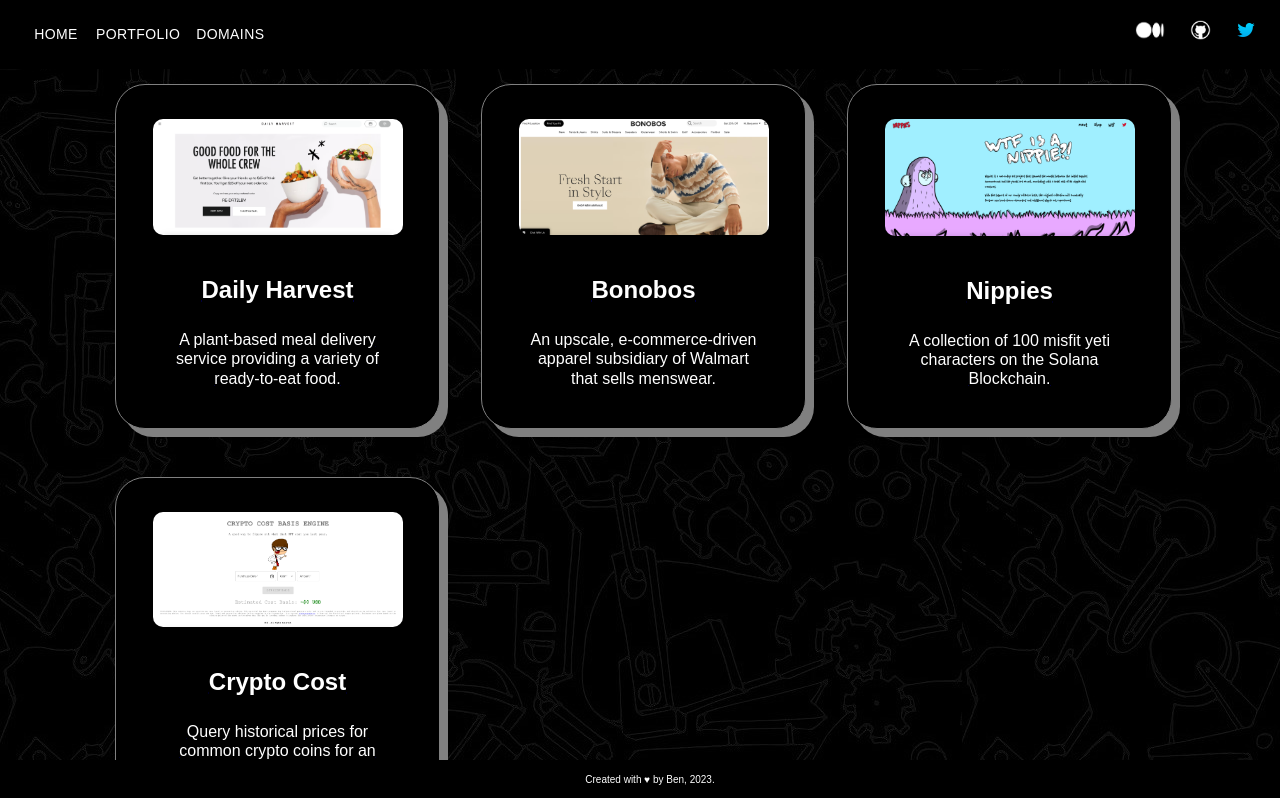
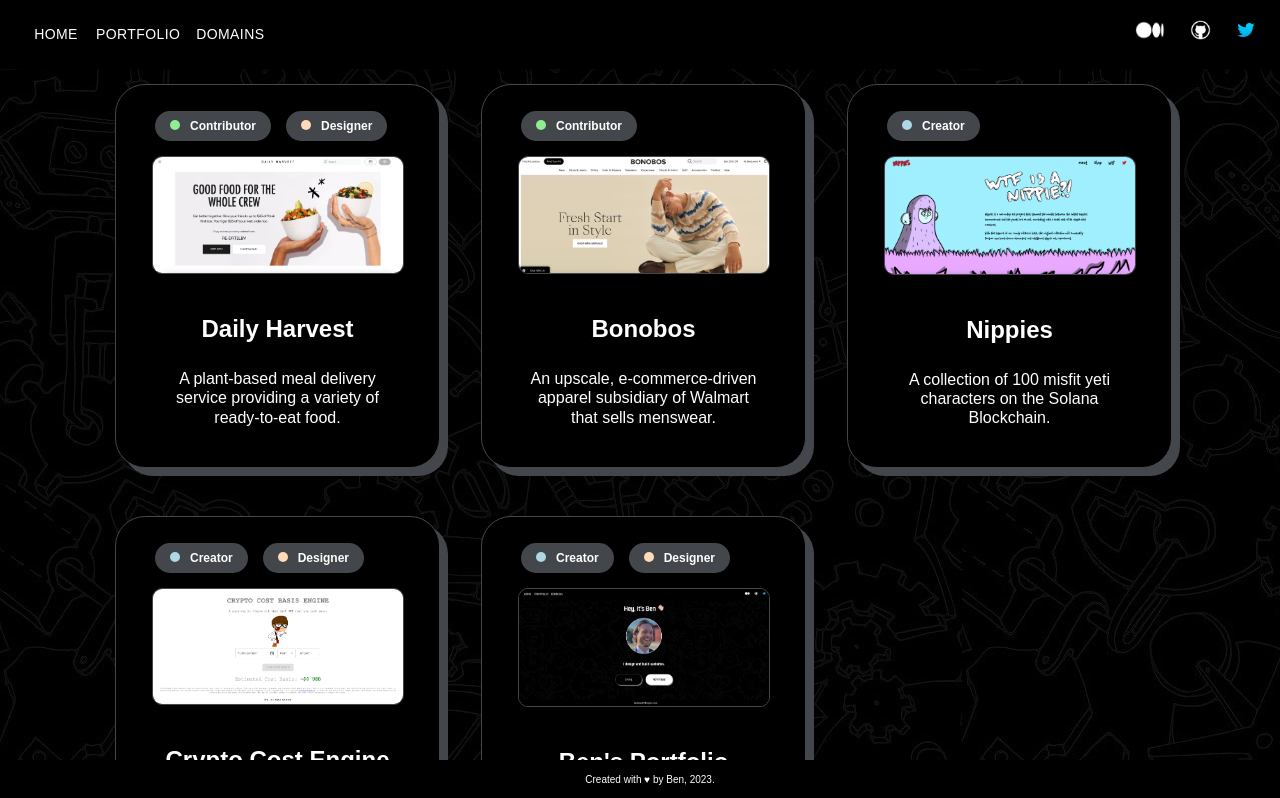
Before and after one commit to benhurley/website-upgrade, a React (Create React App) app: page /portfolio in a window 1280 px wide. Shown: the top 798 px of the page. Built offline with nearby package versions, Linux system fonts and the light colour scheme; a web font is replaced by a local one.

Commit message:
add detail badges to my portfolio cards

```diff
--- /dev/null
+++ b/src/components/Badge/index.tsx
@@ -0,0 +1,53 @@
+import styled from 'styled-components';
+
+type BadgeProps = {
+    text: string,
+}
+const Container = styled.div`
+display: table-cell;
+padding-left: 15px;
+`
+
+const BadgeWrapper = styled.div`
+display: inline-flex;
+align-items: center;
+`
+
+const StyledBadge = styled.div`
+background-color: #43464B;
+color: white;
+font-size: 12px;
+font-weight: bold;
+padding: 3px 15px;
+border-radius: 20px;
+text-decoration: none;
+margin: -5px 0px 5px 0px;
+`
+
+const Circle = styled.div`
+display: inline-block;
+width: 10px;
+height: 10px;
+border-radius: 50%;
+background-color: ${props => props.color};
+margin-right: 10px;
+text-decoration: none;
+`
+
+const Text = styled.span`
+display: inline-block;
+`
+
+export const Badge = ({ text }: BadgeProps) => {
+    const badgeColor = text.includes("Contributor") ? "#90ee90" : text === "Creator" ? "#add8e6" : "#ffdab9";
+    return (
+        <Container>
+            <BadgeWrapper>
+                <StyledBadge>
+                    <Circle color={badgeColor} />
+                    <Text>{text}</Text>
+                </StyledBadge>
+            </BadgeWrapper>
+        </Container>
+    )
+}
--- a/src/components/Buttons/PrimaryButton/index.tsx
+++ b/src/components/Buttons/PrimaryButton/index.tsx
@@ -11,5 +11,5 @@
 font-size: 14px;
 font-family: 'Kdam Thmor Pro', sans-serif;
 cursor: pointer;
-box-shadow: 4px 4px gray;
+box-shadow: 4px 4px #43464B;
 `
--- a/src/components/Buttons/PrimaryLinkButton/index.tsx
+++ b/src/components/Buttons/PrimaryLinkButton/index.tsx
@@ -9,7 +9,7 @@
 font-size: 14px;
 cursor: pointer;
 background: #000000;
-border: 1px solid gray;
-box-shadow: 4px 4px gray;
+border: 1px solid #43464B;
+box-shadow: 4px 4px #43464B;
 border-radius: 100px;
 `
--- a/src/components/Buttons/SecondaryButton/index.tsx
+++ b/src/components/Buttons/SecondaryButton/index.tsx
@@ -10,5 +10,5 @@
 font-size: 14px;
 font-family: 'Kdam Thmor Pro', sans-serif;
 cursor: pointer;
-box-shadow: 4px 4px gray;
+box-shadow: 4px 4px #43464B;
 `
--- a/src/components/Buttons/SecondaryLinkButton/index.tsx
+++ b/src/components/Buttons/SecondaryLinkButton/index.tsx
@@ -11,5 +11,5 @@
 font-size: 14px;
 font-family: 'Kdam Thmor Pro', sans-serif;
 cursor: pointer;
-box-shadow: 4px 4px gray;
+box-shadow: 4px 4px #43464B;
 `
--- a/src/components/Card/index.tsx
+++ b/src/components/Card/index.tsx
@@ -1,4 +1,5 @@
 import styled from 'styled-components';
+import { Badge } from '../Badge';
 
 const Container = styled.div`
 width: 275px;
@@ -8,9 +9,9 @@
 color: white;
 height: auto;
 border: 1px solid;
-border-color: gray;
+border-color: #43464B;
 border-radius: 30px;
-box-shadow: 8px 8px gray;
+box-shadow: 8px 8px #43464B;
 &:hover {
     transform: scale(1.02);
     transition: transform 0.5s ease;
@@ -21,6 +22,8 @@
 border-radius: 10px;
 width: 250px;
 margin-top: 10px;
+border: solid 1px;
+border-color: #43464B;
 `;
 
 const Title = styled.h2`
@@ -46,12 +49,16 @@
     imgAlt: string,
     title: string,
     description: string,
+    badges: string[],
 }
 
-export const Card = ({ href, imgUrl, imgAlt, title, description }: cardProps) => {
+export const Card = ({ href, imgUrl, imgAlt, title, description, badges }: cardProps) => {
     return (
         <a target="_blank" rel="noopener noreferrer" href={href}>
             <Container data-testid="card">
+                {badges.map((badge) =>
+                    <Badge text={badge} />
+                )}
                 <Image src={imgUrl} alt={imgAlt} />
                 <Title>{title}</Title>
                 <Description>{description}</Description>
--- a/src/pages/Portfolio/index.tsx
+++ b/src/pages/Portfolio/index.tsx
@@ -24,6 +24,7 @@
                             imgUrl={project.imgUrl}
                             title={project.title}
                             description={project.description}
+                            badges={project.badges}
                         />
                     </FadeInComponent>
                 ))}
--- a/src/pages/Portfolio/projectData.ts
+++ b/src/pages/Portfolio/projectData.ts
@@ -2,6 +2,7 @@
 const CryptoCostScreenshot = require('../../img/cryptocost.png')
 const DHScreenshot = require('../../img/dh.png')
 const BonobosScreenshot = require('../../img/bonobos.png')
+const JustBenFYI = require('../../img/justbenfyi.png')
 
 export const projectData = [
     {
@@ -9,27 +10,39 @@
         imgAlt: "Daily Harvest homepage",
         title: "Daily Harvest",
         description: "A plant-based meal delivery service providing a variety of ready-to-eat food.",
-        url: "https://daily-harvest.com"
+        url: "https://daily-harvest.com",
+        badges: ["Contributor", "Designer"],
     },
     {
         imgUrl: BonobosScreenshot,
         imgAlt: "Bonobos homepage",
         title: "Bonobos",
         description: "An upscale, e-commerce-driven apparel subsidiary of Walmart that sells menswear.",
-        url: "https://bonobos.com"
+        url: "https://bonobos.com",
+        badges: ["Contributor"],
     },
     {
         imgUrl: NippiesScreenshot,
         imgAlt: "Nippies by @ScubaSteveArt",
         title: "Nippies",
         description: "A collection of 100 misfit yeti characters on the Solana Blockchain.",
-        url: "https://nippi.es"
+        url: "https://nippi.es",
+        badges: ["Creator"],
     },
     {
         imgUrl: CryptoCostScreenshot,
         imgAlt: "Cryptocost homepage",
-        title: "Crypto Cost",
+        title: "Crypto Cost Engine",
         description: "Query historical prices for common crypto coins for an estimation in USD.",
-        url: "https://cryptocost.netlify.app"
+        url: "https://cryptocost.netlify.app",
+        badges: ["Creator", "Designer"],
+    },
+    {
+        imgUrl: JustBenFYI,
+        imgAlt: "Ben's Portfolio",
+        title: "Ben's Portfolio",
+        description: "My little corner of the internet, made with React and designed by yours truly.",
+        url: "https://github.com/benhurley/website-upgrade",
+        badges: ["Creator", "Designer"],
     },
 ]
```
Also changed, not shown: src/img/justbenfyi.png (added).
